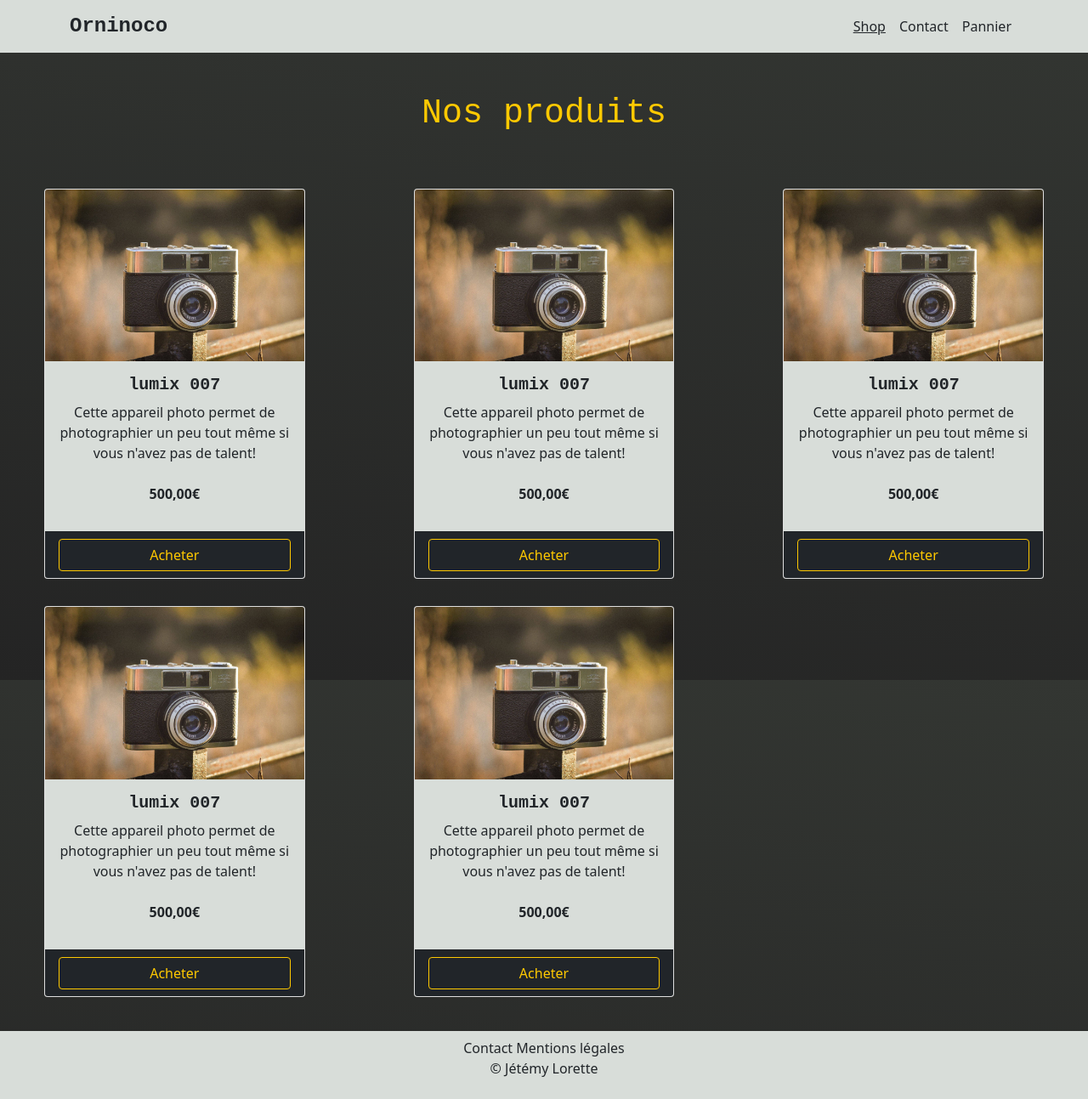
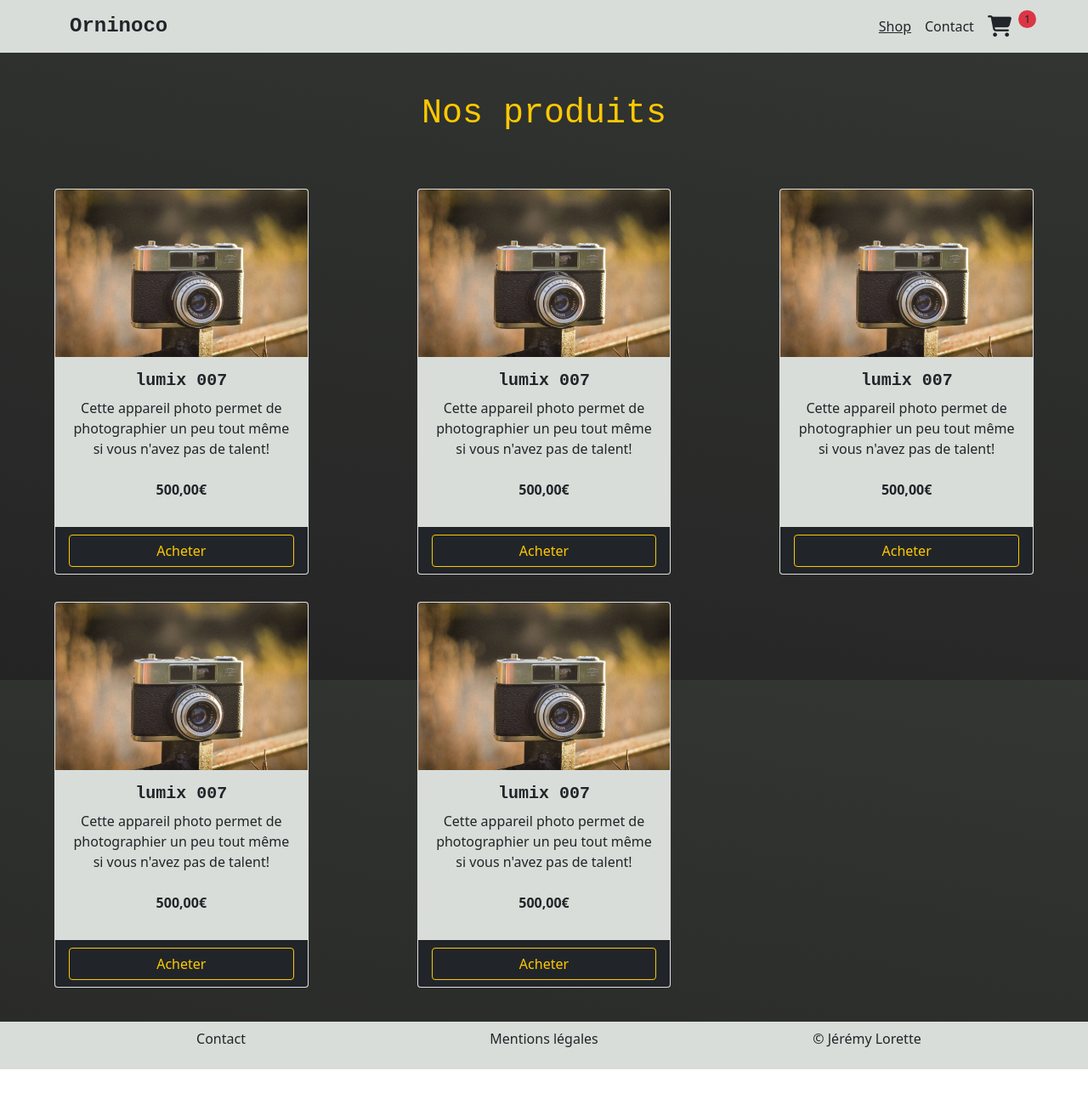
Before and after one commit to Wormav/Orinoco, a website: page index.html in a window 1280 px wide. Shown: the whole page at 85% size. After the commit the page ends 1258 px from the top, so only its background shows below. Drawn offline with nearby package versions, Linux system fonts and the light colour scheme.

Commit message:
Shop page end and debug margin right

```diff
--- a/index.html
+++ b/index.html
@@ -9,7 +9,7 @@
 
     <!-- Meta -->
     <!-- Link -->
-
+    <script src="https://kit.fontawesome.com/efb41ebdf8.js" crossorigin="anonymous"></script>
     <link
       rel="stylesheet"
       href="node_modules/bootstrap/dist/css/bootstrap.css"
@@ -53,9 +53,9 @@
                 >
               </li>
               <li class="nav-item">
-                <a class="nav-link text-dark text-underline-hover" href="#"
-                  >Pannier</a
-                >
+                <a class="nav-link text-dark fa fa-shopping-cart" id="basket" href="#"
+                  ></a>
+                  <span class="bg-danger" id="numberShop">1</span>
               </li>
             </ul>
           </div>
@@ -64,7 +64,7 @@
     </header>
     <main>
       <h1 class="text-center mt-5 text-secondaryP titleShop">Nos produits</h1>
-      <div class="row mt-5">
+      <div class="row mt-5 g-0">
         <div class="col-lg-4 col-md-6 px-5">
           <div class="card m-3">
             <!-- Mettez chaque item dans une carte bootstrap -->
@@ -210,13 +210,15 @@
     </main>
     <footer class="bg-primaryP text-dark mt-4 py-2">
       <div class="container text-center">
-        <a href="#" class="text-dark textDecorationNone text-underline-hover"
-          >Contact</a
-        >
-        <a href="#" class="text-dark textDecorationNone text-underline-hover"
-          >Mentions légales</a
-        >
-        <p>© Jétémy Lorette</p>
+        <div class="row">
+          <a href="#" class="col-lg-4 col-sm-12 text-dark textDecorationNone text-underline-hover"
+            >Contact</a
+          >
+          <a href="#" class="col-lg-4 col-sm-12 text-dark textDecorationNone text-underline-hover"
+            >Mentions légales</a
+          >
+          <p class="col-lg-4 col-md-12">© Jérémy Lorette</p>
+        </div>
       </div>
     </footer>
     <script src="node_modules/bootstrap/dist/js/bootstrap.js"></script>
--- a/style/scss/defaut.scss
+++ b/style/scss/defaut.scss
@@ -12,7 +12,7 @@ $theme-colors: (
 }
 
 .titleShop {
-  font-family: 'Courier New', Courier, monospace;
+  font-family: "Courier New", Courier, monospace;
 }
 
 .textDecorationNone {
@@ -21,7 +21,6 @@ $theme-colors: (
 
 // css
 
-
 #body {
   background: #333632;
   background: linear-gradient(190deg, #333632 0%, #242424 100%) no-repeat center
@@ -29,10 +28,23 @@ $theme-colors: (
 }
 
 .titleNavbar {
-    font-family: 'Courier New', Courier, monospace;
-    font-weight: bold;
-    font-size: x-large;
-    text-decoration: none;
+  font-family: "Courier New", Courier, monospace;
+  font-weight: bold;
+  font-size: x-large;
+  text-decoration: none;
+}
+
+#basket {
+  position: relative;
+  font-size: 25px;
+}
+
+#numberShop {
+  position: absolute;
+  transform: translateY(-40px);
+  border-radius: 15px;
+  padding: 1px 7px;
+  font-size: 13px;
 }
 
 // import bootstrap
```
Also changed, not shown: style/css/style.css, 1 other file.
